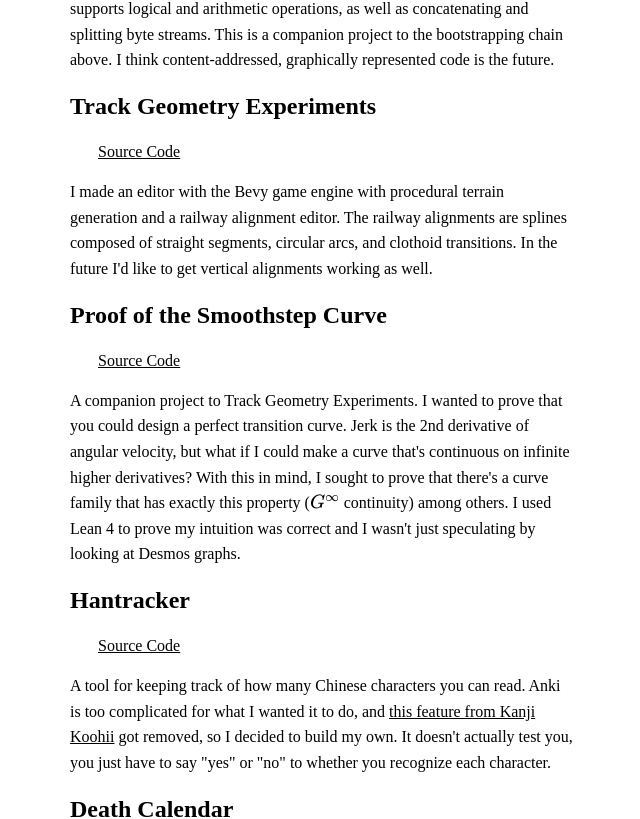
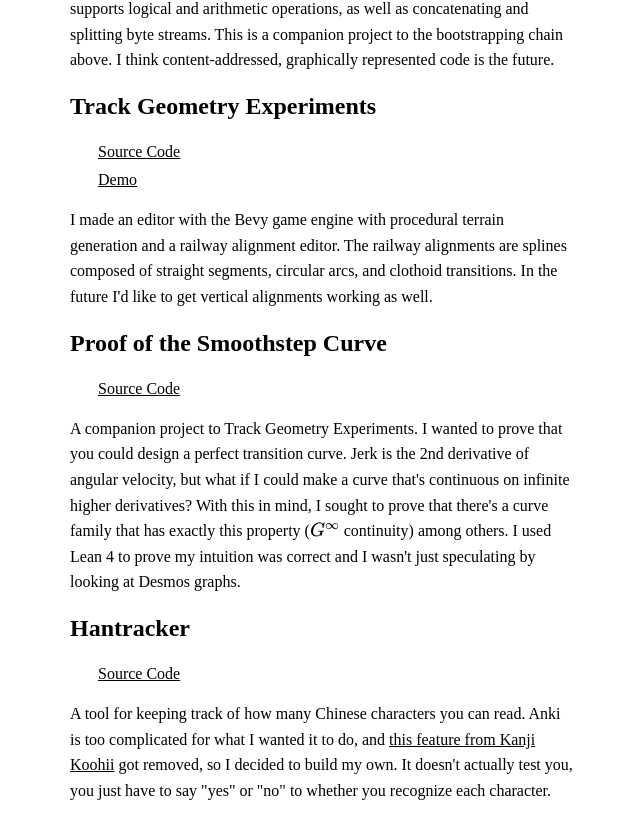
Before and after one commit to wildwestrom/mysite, a SvelteKit app: page /portfolio in a window 1280 px wide. Shown: the part 774-1593 px from the top of the page, without its empty margins (318-958 px from the left). Built offline with nearby package versions, Linux system fonts and the light colour scheme.

Commit message:
add demo to the project

```diff
--- a/src/routes/portfolio/+page.svelte
+++ b/src/routes/portfolio/+page.svelte
@@ -76,8 +76,15 @@
 			{#snippet iconGit()}
 				<svg inline-src="git" width="1.5em" height="1.5em" />
 			{/snippet}
+			{#snippet iconGlobe()}
+				<svg inline-src="globe" width="1.5em" height="1.5em" />
+			{/snippet}
 			<PortfolioLink href="https://github.com/wildwestrom/track-geometry-experiments" icon={iconGit}
 				>{NAME_FOR_REPOSITORY}</PortfolioLink
+			>
+			<PortfolioLink
+				href="https://wildwestrom.github.io/track-geometry-experiments/"
+				icon={iconGlobe}>Demo</PortfolioLink
 			>
 		</ul>
 		<p>
```
